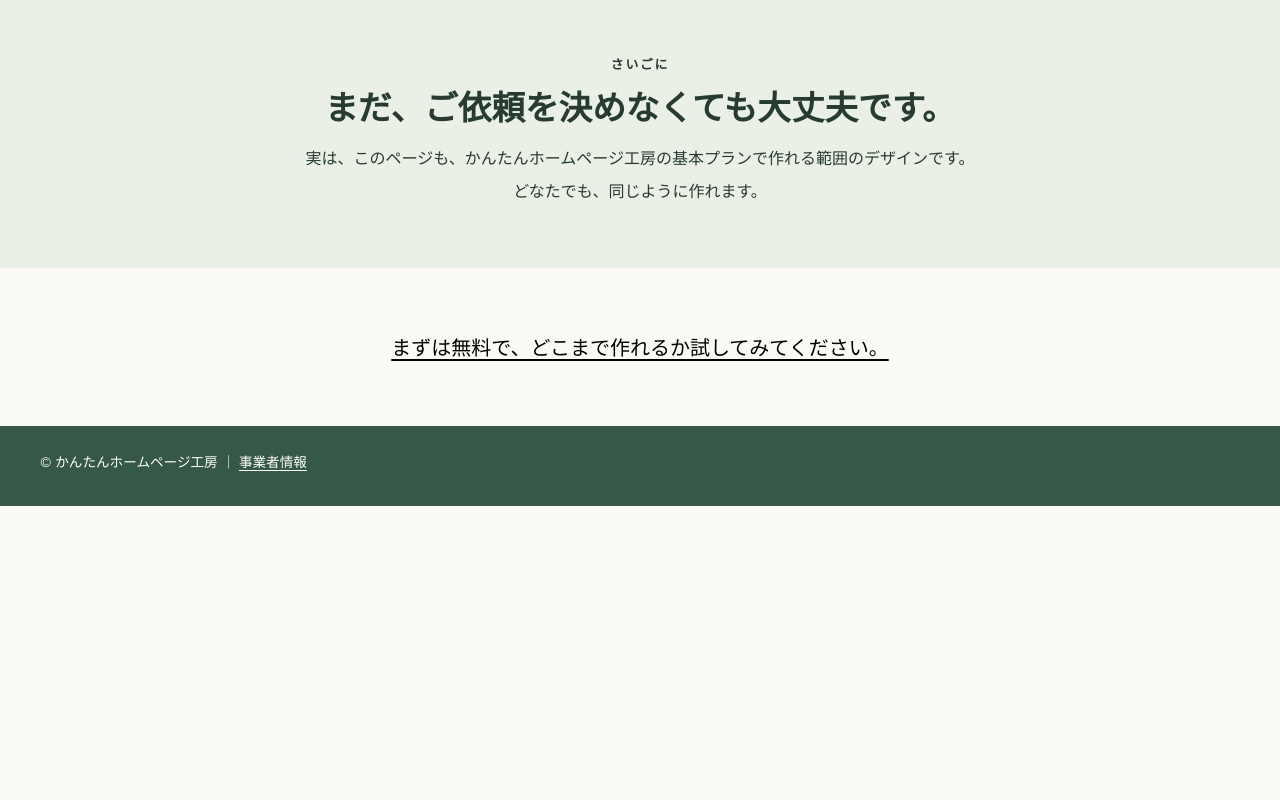
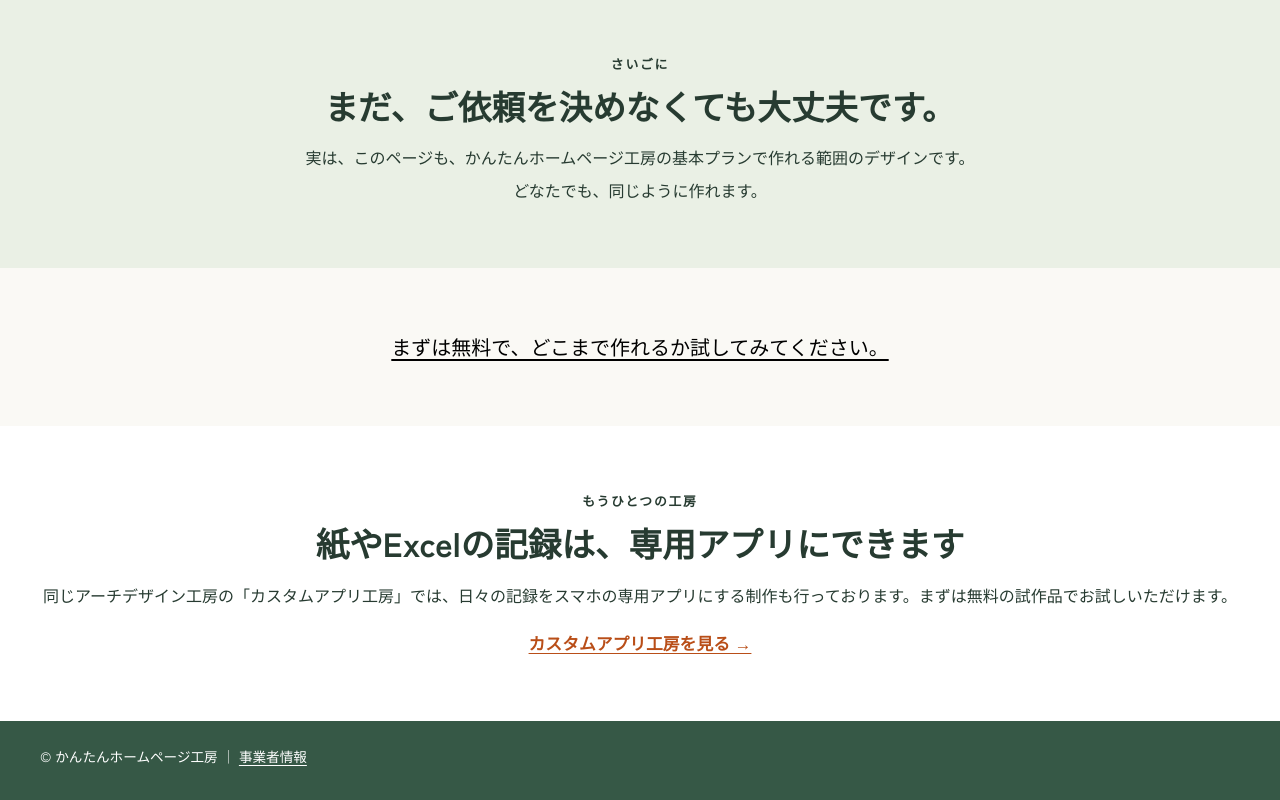
Before and after one commit to butti0108-spec/arch1man.special, a plain HTML site: page index.html in a window 1280 px wide. Shown: the part 2623-3423 px from the top of the page. Before the commit the page ends 3129 px from the top, so only its background shows below. Drawn offline with Linux system fonts and the light colour scheme.

Commit message:
カスタムアプリ工房への案内（もうひとつの工房）をページ下部に追加

```diff
--- a/index.html
+++ b/index.html
@@ -299,6 +299,28 @@
       line-height: 1.5;
       text-underline-offset: 0.2em;
     }
+    .sister-band {
+      padding: clamp(2.5rem, 6vw, 4rem) 0;
+      background: var(--card-bg);
+      color: var(--contact-ink);
+      text-align: center;
+    }
+    .sister-band h2 {
+      margin: 0 0 1rem;
+      font-weight: 700;
+      font-size: clamp(1.6rem, 3vw, 2.1rem);
+      line-height: 1.35;
+    }
+    .sister-band .section-label { color: var(--contact-ink); }
+    .sister-note { margin: 0; }
+    .sister-link {
+      display: inline-block;
+      margin-top: 1.25rem;
+      color: var(--accent);
+      font-weight: 700;
+      font-size: 1.05rem;
+      text-underline-offset: 0.2em;
+    }
     .site-footer {
       padding: 1.5rem 0 2rem;
       background: var(--chrome-bg);
@@ -450,6 +472,15 @@
         <a id="cta-link" href="https://butti0108-spec.github.io/kantan-hp-kobo/index.html">まずは無料で、どこまで作れるか試してみてください。</a>
       </div>
     </section>
+
+    <section class="sister-band" id="sister">
+      <div class="shell">
+        <p class="section-label">もうひとつの工房</p>
+        <h2>紙やExcelの記録は、専用アプリにできます</h2>
+        <p class="sister-note">同じアーチデザイン工房の「カスタムアプリ工房」では、日々の記録をスマホの専用アプリにする制作も行っております。まずは無料の試作品でお試しいただけます。</p>
+        <a class="sister-link" href="https://appkobo.ai-shin-ka.com/">カスタムアプリ工房を見る →</a>
+      </div>
+    </section>
   </main>
 
   <footer class="site-footer">
```
